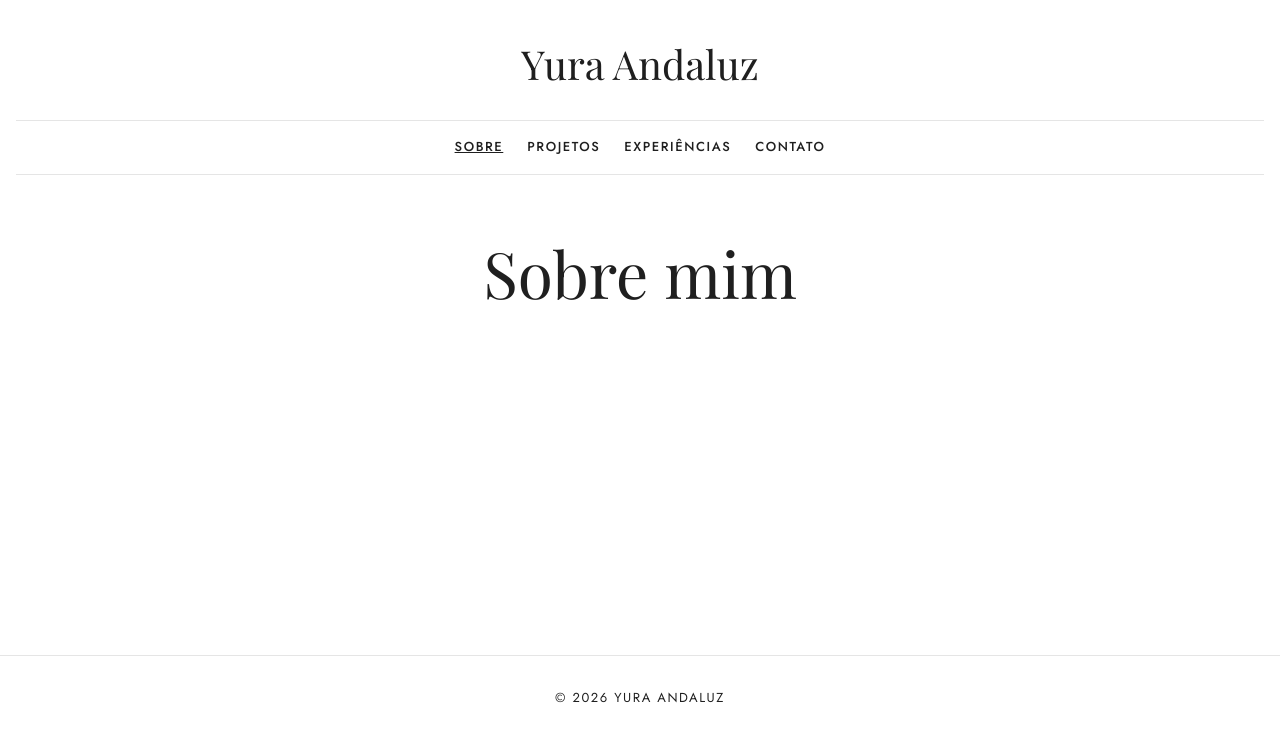
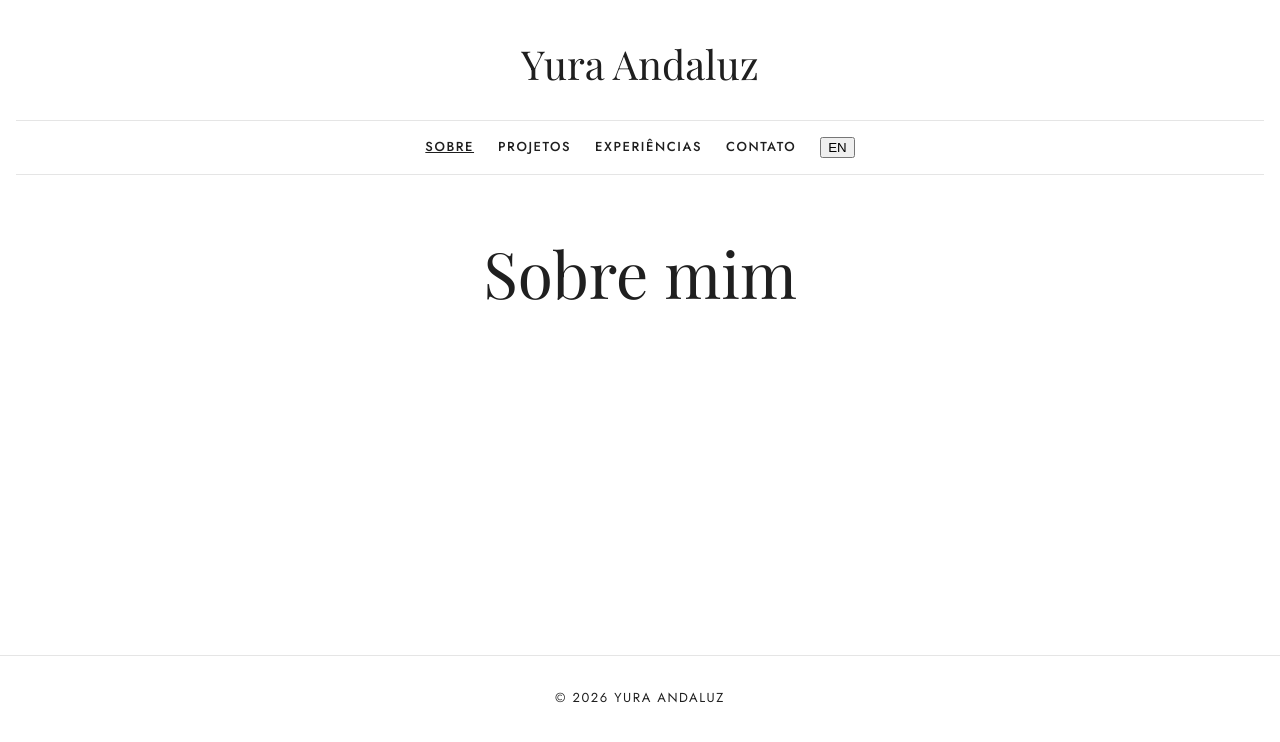
Before and after one commit to yuracandaluz/portfolio, a React app: page / in a window 1280 px wide. Shown: the top 742 px of the page. Built offline with nearby package versions, Linux system fonts and the light colour scheme; the HTML template or start-up script is replaced by a standard one.

Commit message:
feat: add PT/EN language context and header toggle

```diff
--- a/src/components/Header.tsx
+++ b/src/components/Header.tsx
@@ -1,14 +1,33 @@
 import { NavLink } from 'react-router-dom'
+import { useLanguage } from '../i18n/LanguageContext'
+import type { Bilingual } from '../i18n/LanguageContext'
+
+const links: { to: string; label: Bilingual }[] = [
+  { to: '/', label: { pt: 'Sobre', en: 'About' } },
+  { to: '/projetos', label: { pt: 'Projetos', en: 'Projects' } },
+  { to: '/experiencias', label: { pt: 'Experiências', en: 'Experience' } },
+  { to: '/contato', label: { pt: 'Contato', en: 'Contact' } },
+]
 
 export default function Header() {
+  const { lang, setLang } = useLanguage()
   return (
     <header className="header">
       <div className="masthead">Yura Andaluz</div>
       <nav className="nav">
-        <NavLink to="/">Sobre</NavLink>
-        <NavLink to="/projetos">Projetos</NavLink>
-        <NavLink to="/experiencias">Experiências</NavLink>
-        <NavLink to="/contato">Contato</NavLink>
+        {links.map((link) => (
+          <NavLink key={link.to} to={link.to}>
+            {link.label[lang]}
+          </NavLink>
+        ))}
+        <button
+          type="button"
+          className="lang-toggle"
+          aria-label="Switch language"
+          onClick={() => setLang(lang === 'pt' ? 'en' : 'pt')}
+        >
+          {lang === 'pt' ? 'EN' : 'PT'}
+        </button>
       </nav>
     </header>
   )
--- /dev/null
+++ b/src/i18n/LanguageContext.tsx
@@ -0,0 +1,25 @@
+import { createContext, useContext, useState } from 'react'
+import type { ReactNode } from 'react'
+
+export type Lang = 'pt' | 'en'
+export type Bilingual = { pt: string; en: string }
+
+type LanguageContextValue = { lang: Lang; setLang: (lang: Lang) => void }
+
+const LanguageContext = createContext<LanguageContextValue>({
+  lang: 'pt',
+  setLang: () => {},
+})
+
+export function LanguageProvider({ children }: { children: ReactNode }) {
+  const [lang, setLang] = useState<Lang>('pt')
+  return (
+    <LanguageContext.Provider value={{ lang, setLang }}>
+      {children}
+    </LanguageContext.Provider>
+  )
+}
+
+export function useLanguage() {
+  return useContext(LanguageContext)
+}
--- a/src/main.tsx
+++ b/src/main.tsx
@@ -2,12 +2,15 @@ import { StrictMode } from 'react'
 import { createRoot } from 'react-dom/client'
 import { BrowserRouter } from 'react-router-dom'
 import App from './App'
+import { LanguageProvider } from './i18n/LanguageContext'
 import './index.css'
 
 createRoot(document.getElementById('root')!).render(
   <StrictMode>
     <BrowserRouter>
-      <App />
+      <LanguageProvider>
+        <App />
+      </LanguageProvider>
     </BrowserRouter>
   </StrictMode>,
 )
```
